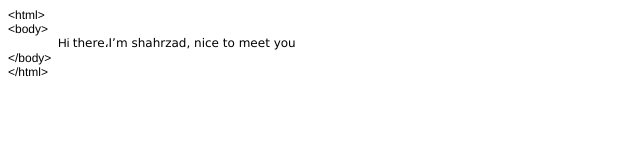
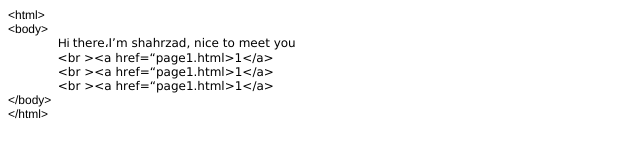
Before and after one commit to shahrzadjafari95/test, a plain HTML site: page index.html in a window 1280 px wide. Shown: the whole page, without its empty margins (0-640 px from the left). Drawn offline with Linux system fonts and the light colour scheme.

Commit message:
added page links to index

```diff
--- a/index.html
+++ b/index.html
@@ -9,6 +9,7 @@
   <style type="text/css">
     p.p1 {margin: 0.0px 0.0px 0.0px 0.0px; font: 12.0px Helvetica; color: #000000; -webkit-text-stroke: #000000}
     p.p2 {margin: 0.0px 0.0px 0.0px 0.0px; font: 12.0px 'Lucida Grande'; color: #000000; -webkit-text-stroke: #000000}
+    p.p3 {margin: 0.0px 0.0px 0.0px 0.0px; text-indent: 49.8px; font: 12.0px 'Lucida Grande'; color: #000000; -webkit-text-stroke: #000000}
     span.s1 {font-kerning: none}
     span.s2 {font: 12.0px Helvetica; font-kerning: none}
     span.s3 {font: 12.0px 'Geeza Pro'; font-kerning: none}
@@ -18,6 +19,9 @@
 <p class="p1"><span class="s1">&lt;html&gt;</span></p>
 <p class="p1"><span class="s1">&lt;body&gt;</span></p>
 <p class="p2"><span class="s2"><span class="Apple-converted-space">               </span>Hi </span><span class="s1">there</span><span class="s3">،</span><span class="s1">I’m shahrzad, nice to meet you</span></p>
+<p class="p2"><span class="s1"><span class="Apple-converted-space">             </span>&lt;br &gt;&lt;a href=“page1.html&gt;1&lt;/a&gt;</span></p>
+<p class="p3"><span class="s1">&lt;br &gt;&lt;a href=“page1.html&gt;1&lt;/a&gt;</span></p>
+<p class="p3"><span class="s1">&lt;br &gt;&lt;a href=“page1.html&gt;1&lt;/a&gt;</span></p>
 <p class="p1"><span class="s1">&lt;/body&gt;</span></p>
 <p class="p1"><span class="s1">&lt;/html&gt;</span></p>
 </body>
```
